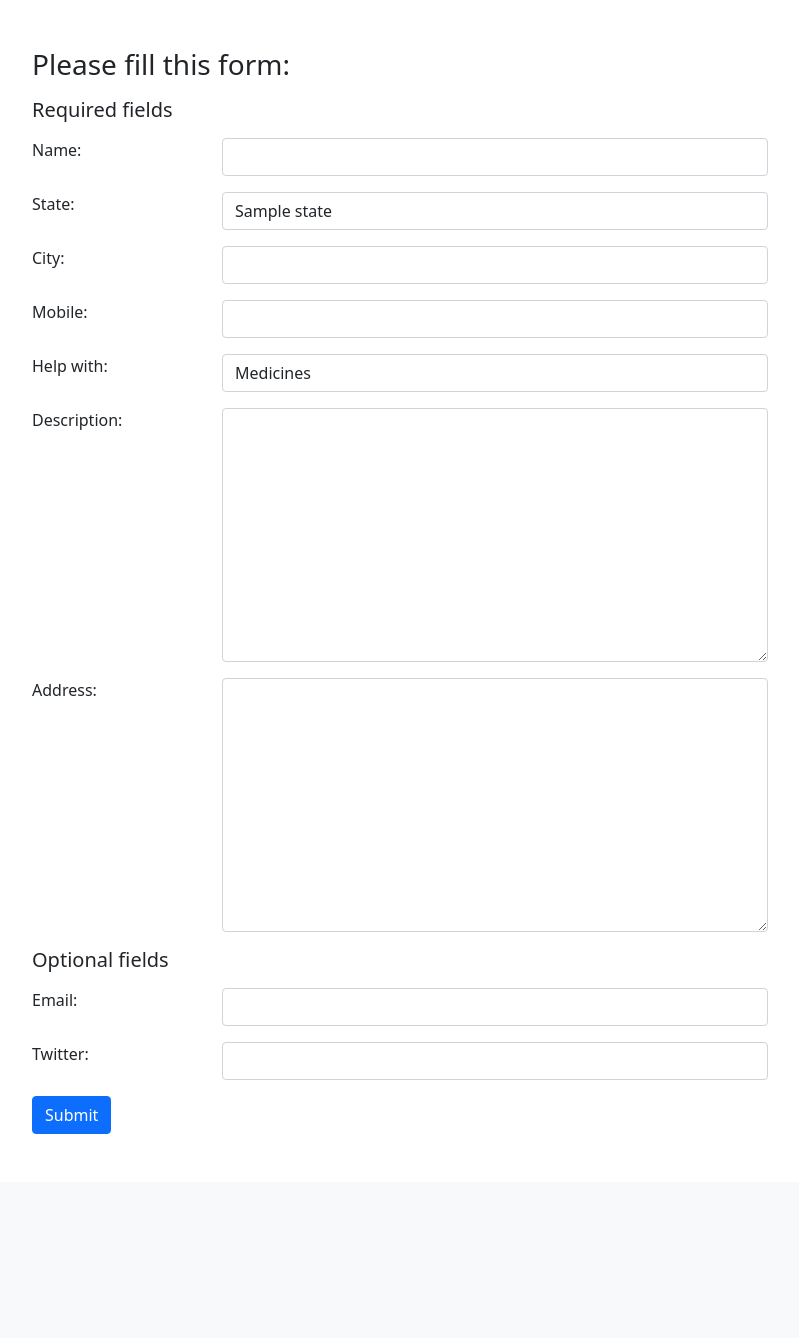
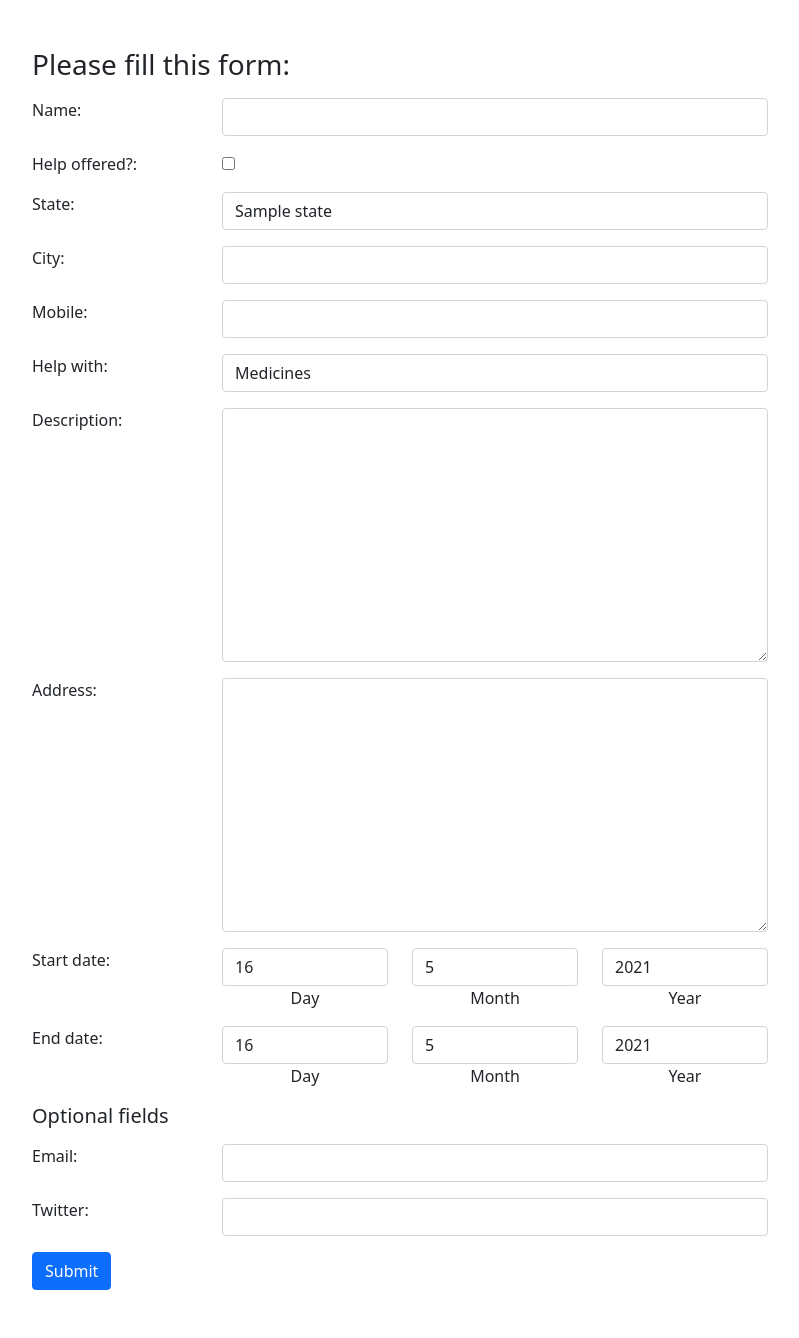
Before and after one commit to shivkiyer/covid-sahyog, a Django app: page /request-help in a window 1280 px wide. Shown: the part 56-1394 px from the top of the page, without its empty margins (50-849 px from the left). Before the commit the page ends 1190 px from the top, so only its background shows below. Run offline with Django 3.2, Linux system fonts and the light colour scheme; tables that the repository leaves empty hold one stand-in row (values such as "Sample post"); parts of the project's set-up code (start-up, migrations or seed data) failed here and were passed over; some libraries are stand-ins or nearby versions.

Commit message:
Bug fix - separating help offered/requested

```diff
--- a/relief/forms.py
+++ b/relief/forms.py
@@ -49,6 +49,7 @@
             'mobile_number',
             'email',
             'help_needed',
+            'is_help_offered',
             'state',
             'city',
             'description',
--- a/relief/templates/base_help_form_required.html
+++ b/relief/templates/base_help_form_required.html
@@ -4,6 +4,15 @@
   </div>
   <div class="col-12 col-md-6">
     {{request_form.display_name}}
+  </div>
+</div>
+
+<div class="row mb-3">
+  <div class="col-12 col-md-2">
+    <label>Help offered?:</label>
+  </div>
+  <div class="col-12 col-md-6">
+    {{request_form.is_help_offered}}
   </div>
 </div>
 
@@ -73,3 +82,95 @@
     {{request_form.address}}
   </div>
 </div>
+
+<div class="row">
+  <div class="col-12 col-md-2">
+    <label>Start date:</label>
+  </div>
+
+  <div class="col-3 col-md-2">
+    <select class="form-control"
+            id="start_day"
+            name="start_day">
+      {% for day in date_options.days %}
+        <option value="{{day}}">{{day}}</option>
+      {% endfor %}
+    </select>
+  </div>
+  <div class="col-3 col-md-2">
+    <select class="form-control"
+            id="start_month"
+            name="start_month">
+      {% for month in date_options.months %}
+        <option value="{{month}}">{{month}}</option>
+      {% endfor %}
+    </select>
+  </div>
+  <div class="col-3 col-md-2">
+    <select class="form-control"
+            id="start_year"
+            name="start_year">
+      {% for year in date_options.years %}
+        <option value="{{year}}">{{year}}</option>
+      {% endfor %}
+    </select>
+  </div>
+</div>
+
+<div class="row mb-3">
+  <div class="offset-md-2 col-3 col-md-2 text-center">
+    Day
+  </div>
+  <div class="col-3 col-md-2 text-center">
+    Month
+  </div>
+  <div class="col-3 col-md-2 text-center">
+    Year
+  </div>
+</div>
+
+<div class="row">
+  <div class="col-12 col-md-2">
+    <label>End date:</label>
+  </div>
+
+  <div class="col-3 col-md-2">
+    <select class="form-control"
+            id="end_day"
+            name="end_day">
+      {% for day in date_options.days %}
+        <option value="{{day}}">{{day}}</option>
+      {% endfor %}
+    </select>
+  </div>
+  <div class="col-3 col-md-2">
+    <select class="form-control"
+            id="end_month"
+            name="end_month">
+      {% for month in date_options.months %}
+        <option value="{{month}}">{{month}}</option>
+      {% endfor %}
+    </select>
+  </div>
+  <div class="col-3 col-md-2">
+    <select class="form-control"
+            id="end_year"
+            name="end_year">
+      {% for year in date_options.years %}
+        <option value="{{year}}">{{year}}</option>
+      {% endfor %}
+    </select>
+  </div>
+</div>
+
+<div class="row mb-3">
+  <div class="offset-md-2 col-3 col-md-2 text-center">
+    Day
+  </div>
+  <div class="col-3 col-md-2 text-center">
+    Month
+  </div>
+  <div class="col-3 col-md-2 text-center">
+    Year
+  </div>
+</div>
--- a/relief/templates/offer_help.html
+++ b/relief/templates/help_form.html
@@ -139,6 +47,9 @@
     var todayDay = todayDate.getDate();
     var todayMonth = todayDate.getMonth() + 1;
     var todayFullYear = todayDate.getFullYear();
+
+    var prevDayDate = new Date();
+    prevDayDate.setDate(todayDay-1);
 
     startDate.value = todayDay;
     startMonth.value = todayMonth;
--- a/relief/templates/request_help.html
+++ /dev/null
@@ -1,33 +0,0 @@
-{% extends 'base.html' %}
-
-{% block content %}
-
-  <div class="container">
-    <form class="my-5"
-          action="{% url 'submit_help_request' %}"
-          method="POST">
-
-      {% csrf_token %}
-
-      <h3 class="my-3">Please fill this form:</h3>
-
-      {% if request_form.errors %}
-        <p>The form has errors. Please check the messages below fields.</p>
-      {% endif %}
-
-      <h5 class="my-3">Required fields</h5>
-
-      {% include 'base_help_form_required.html' %}
-
-      {% include 'base_help_form_optional.html' %}
-
-      {% include 'base_help_form_admin.html' %}
-
-      <input type="submit"
-              class="btn btn-primary"
-              value="Submit">
-
-    </form>
-  </div>
-
-{% endblock %}
--- a/relief/utils.py
+++ b/relief/utils.py
@@ -19,7 +19,7 @@
     return state_list
 
 
-def create_help_form(request=None):
+def create_help_form(request=None, is_help_offered=False):
     """
     Creates either a blank help request form or a form with errors.
     Returns - context data with list of state, choices and RequestHelpForm
@@ -28,9 +28,22 @@
     if request:
         context['request_form'] = RequestHelpForm(request.POST)
     else:
-        context['request_form'] = RequestHelpForm()
+        if is_help_offered:
+            sample_offer = RequestHelp()
+            sample_offer.is_help_offered = True
+            context['request_form'] = RequestHelpForm(instance=sample_offer)
+        else:
+            context['request_form'] = RequestHelpForm()
     context['list_of_states'] = State.objects.all().order_by('name')
     context['help_choices'] = RequestHelp.help_choices
+    days = list(range(1, 32))
+    months = list(range(1, 13))
+    years = [2021, 2022]
+    context['date_options'] = {
+        'days': days,
+        'months': months,
+        'years': years
+    }
     return context
 
 
--- a/relief/views.py
+++ b/relief/views.py
@@ -22,20 +22,12 @@
 
 def request_help(request):
     context = utils.create_help_form()
-    return render(request, 'request_help.html', context)
+    return render(request, 'help_form.html', context)
 
 
 def offer_help(request):
-    context = utils.create_help_form()
-    days = list(range(1, 32))
-    months = list(range(1, 13))
-    years = [2021, 2022]
-    context['date_options'] = {
-        'days': days,
-        'months': months,
-        'years': years
-    }
-    return render(request, 'offer_help.html', context)
+    context = utils.create_help_form(None, True)
+    return render(request, 'help_form.html', context)
 
 
 def about_us(request):
@@ -69,12 +61,11 @@
         if start_date and end_date:
             new_help_request.start_date = start_date
             new_help_request.end_date = end_date
-            new_help_request.is_help_offered = True
         new_help_request.save()
         utils.create_email(new_help_request, request)
     else:
         context = utils.create_help_form(request)
-        return render(request, 'request_help.html', context)
+        return render(request, 'help_form.html', context)
 
     return redirect('confirm_submission')
 
```
Also changed, not shown: other parts of relief/templates/help_form.html (+2 -93 lines).
